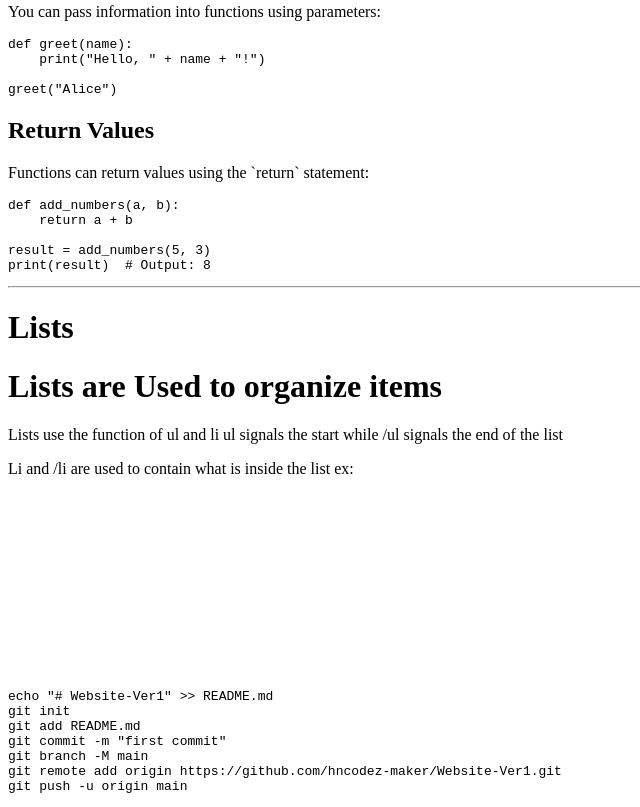
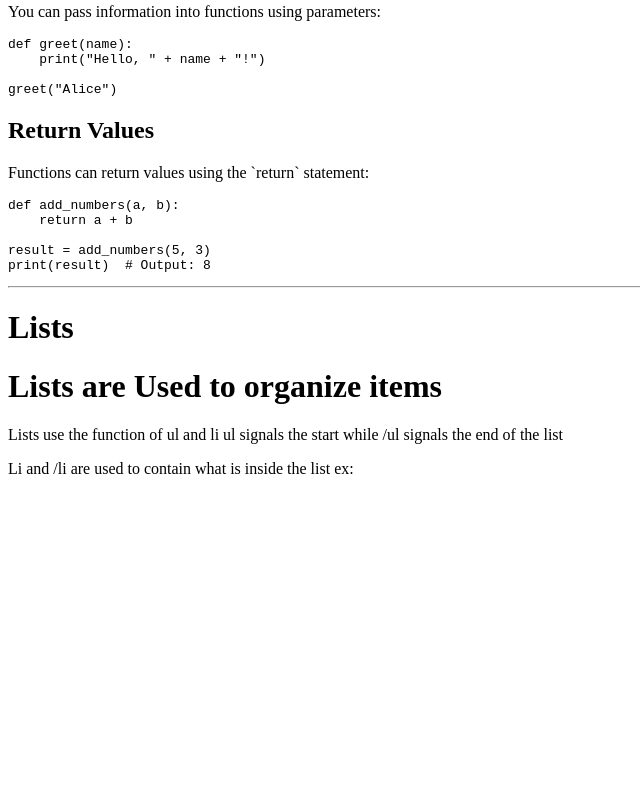
Before and after one commit to hncodez-maker/Website-Ver-1-main-, a plain HTML site: page Website/index.html in a window 1280 px wide. Shown: the part 658-1465 px from the top of the page, without its empty margins (0-640 px from the left). After the commit the page ends 1360 px from the top, so only its background shows below. Drawn offline with Linux system fonts and the light colour scheme.

Commit message:
Update index.html

```diff
--- a/Website/index.html
+++ b/Website/index.html
@@ -74,11 +74,3 @@ print(result)  # Output: 8</code></pre>
 
 
 </html>
-
-echo "# Website-Ver1" >> README.md
-git init
-git add README.md
-git commit -m "first commit"
-git branch -M main
-git remote add origin https://github.com/hncodez-maker/Website-Ver1.git
-git push -u origin main
```
